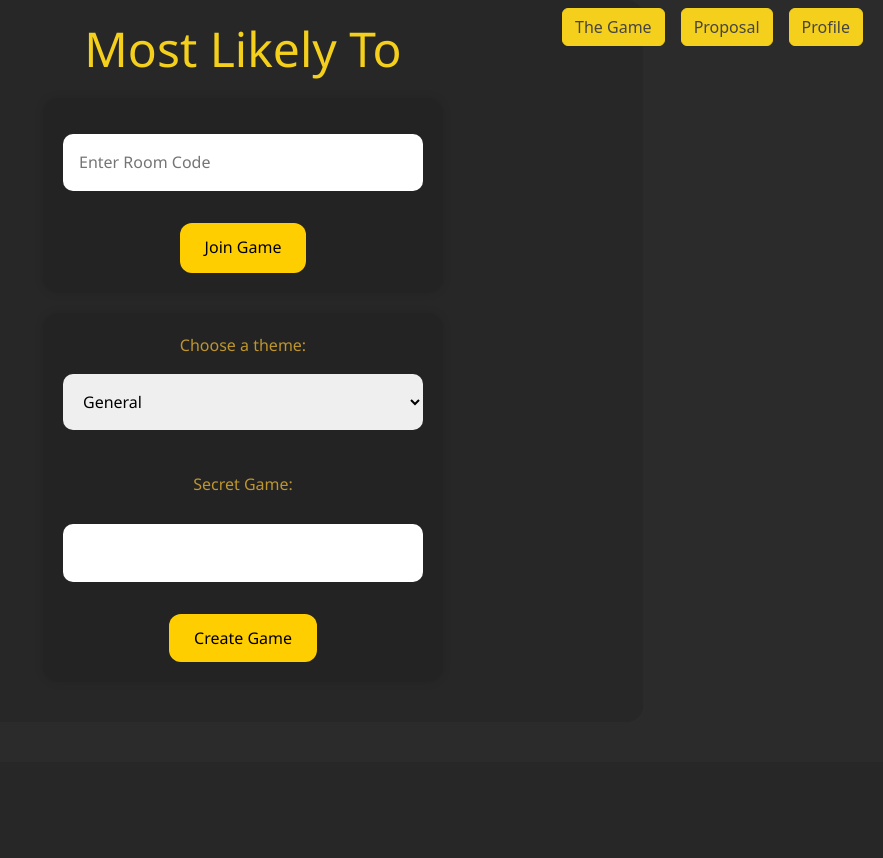
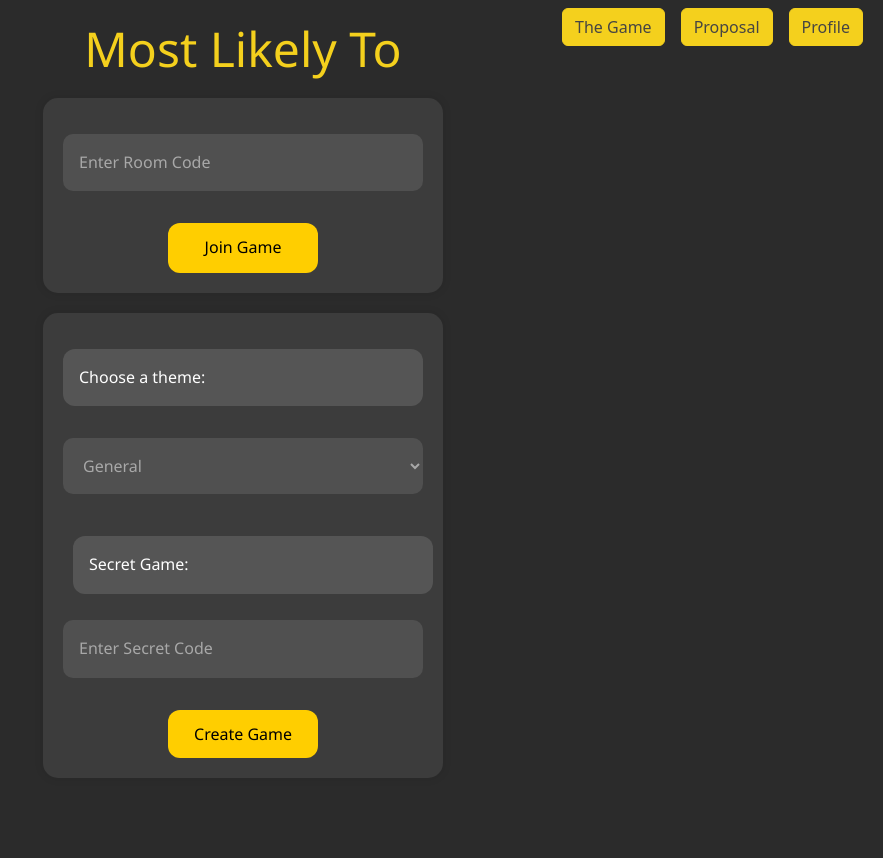
Before and after one commit to wcollins413/Project3, a PHP site: page /game-landing.php in a window 1280 px wide. Shown: the part 40-898 px from the top of the page, without its empty margins (397-1280 px from the left). Before the commit the page ends 702 px from the top, so only its background shows below. Run offline with PHP 8.4, Linux system fonts and the light colour scheme.

Commit message:
More consistent styling
More consistent styling.
And fixed a few bugs I had with changing the file structure.

```diff
--- a/game-landing.php
+++ b/game-landing.php
@@ -31,8 +31,7 @@
 			</div>
 		</div>
 	</nav>
-	<main>
-		<div class = "game-container">
+	<main class = "game-container">
 		<div class = "container">
 			<h1>Most Likely To</h1>
 			<form action = "actions/join.php" method = "GET">
@@ -48,11 +47,10 @@
 				</select>
 				<div>
 					<label for = "mode_code" style = "margin: 10px;"> Secret Game:</label>
-						<input type = "text" name = "mode_code"/>
+					<input type = "text" placeholder = "Enter Secret Code" name = "mode_code"/>
 				</div>
 				<button class = "btn btn-primary" type = "submit">Create Game</button>
 			</form>
-			</div>
 		</div>
 	</main>
 
--- a/game.php
+++ b/game.php
@@ -52,6 +52,7 @@ $players = $data['players'];
 <head>
 	<meta name = "viewport" content = "width=device-width, initial-scale=1.0">
 	<link rel = "stylesheet" href = "style.css">
+	<link rel = "stylesheet" href = "u_style.css">
 	<title>Most Likely To - Question</title>
 </head>
 <body>
--- a/index.php
+++ b/index.php
@@ -20,9 +20,9 @@ session_start();
 
 		<div id = "game-nav" class = "container-fluid">
 			<div class = "d-flex justify-content-end py-2">
-				<a class = "btn btn-primary mx-3" href = "./game-landing.php">The Game</a>
-				<a class = "btn btn-primary mx-3" href = "#">Proposal</a>
-				<a class = "btn btn-primary mx-3" href = "/settings.html">Profile</a>
+				<a class = "btn btn-primary mx-2" href = "./game-landing.php">The Game</a>
+				<a class = "btn btn-primary mx-2" href = "#">Proposal</a>
+				<a class = "btn btn-primary mx-2" href = "/settings.html">Profile</a>
 			</div>
 		</div>
 	</nav>
--- /dev/null
+++ b/rooms/065040.json
@@ -0,0 +1 @@
+{"players":["Tyler","Ty"],"question_index":0,"votes":{"Tyler":1},"voted":["Ty"],"created_at":1744400641,"game_started":true,"round_started":true,"questions":["Most likely to survive a zombie apocalypse?","Most likely to become president?","Most likely to become a millionaire?","Most likely to eat something off the floor?"],"mode":"general","host":"Tyler"}
--- /dev/null
+++ b/rooms/0c3866.json
@@ -0,0 +1 @@
+{"players":["Tyler"],"question_index":0,"votes":[],"voted":[],"created_at":1744400271,"game_started":true,"round_started":true,"questions":["Most likely to survive a zombie apocalypse?","Most likely to become president?","Most likely to become a millionaire?","Most likely to eat something off the floor?"],"mode":"general","host":"Tyler"}
--- /dev/null
+++ b/rooms/2b64ba.json
@@ -0,0 +1 @@
+{"players":[],"question_index":2,"votes":[],"voted":[],"created_at":1744400897,"game_started":true,"round_started":false,"questions":["Most likely to become president?","Most likely to eat something off the floor?","Most likely to survive a zombie apocalypse?","Most likely to become a millionaire?"],"mode":"general","host":"Test","results_ready":true}
--- /dev/null
+++ b/rooms/2e4dbf.json
@@ -0,0 +1 @@
+{"players":[],"question_index":0,"votes":[],"voted":[],"created_at":1744360512,"game_started":false,"round_started":false,"questions":["Most likely to say 'let\u2019s circle back' and never do it?","Most likely to volunteer and regret it instantly?","Most likely to show up late with coffee?","Most likely to send a meme to the boss?"],"mode":"office"}
--- /dev/null
+++ b/rooms/65f7c8.json
@@ -0,0 +1 @@
+{"players":["Test"],"question_index":0,"votes":[],"voted":[],"created_at":1744398697,"game_started":false,"round_started":false,"questions":["Most likely to send a meme to the boss?","Most likely to say 'let\u2019s circle back' and never do it?","Most likely to show up late with coffee?","Most likely to volunteer and regret it instantly?"],"mode":"office","host":"Test"}
--- /dev/null
+++ b/rooms/a5c088.json
@@ -0,0 +1 @@
+{"players":["Test"],"question_index":3,"votes":{"Test":1},"voted":["Test"],"created_at":1744401022,"game_started":true,"round_started":false,"questions":["Most likely to become a millionaire?","Most likely to eat something off the floor?","Most likely to become president?","Most likely to survive a zombie apocalypse?"],"mode":"general","host":"Test","results_ready":true}
--- /dev/null
+++ b/rooms/c87875.json
@@ -0,0 +1 @@
+{"players":[],"question_index":0,"votes":[],"voted":[],"created_at":1744400189,"game_started":true,"round_started":false,"questions":["Most likely to skip class and still pass?","Most likely to live on ramen for a week?","Most likely to pull an all-nighter before an exam?","Most likely to join five clubs and attend none?"],"mode":"college","host":"twfsdf","results_ready":true}
--- /dev/null
+++ b/rooms/fa0758.json
@@ -0,0 +1 @@
+{"players":["Tyler"],"question_index":0,"votes":[],"voted":[],"created_at":1744399740,"game_started":false,"round_started":false,"questions":["Most likely to volunteer and regret it instantly?","Most likely to show up late with coffee?","Most likely to say 'let\u2019s circle back' and never do it?","Most likely to send a meme to the boss?"],"mode":"office","host":"Tyler"}
--- a/style.css
+++ b/style.css
@@ -33,14 +33,24 @@ body
 	margin-bottom: 20px;
 }
 
+.game-container h2 strong
+{
+	color: var(--primary);
+}
+
 .game-container form
 {
-	background-color: rgba(0, 0, 0, 0.1);
+	background-color: #3c3c3c;
 	border-radius: 15px;
 	box-shadow: 0 0 10px rgba(0, 0, 0, 0.1);
 	margin: 20px auto;
 	max-width: 400px;
 	padding: 20px;
+}
+
+main.game-container /* Bypass Boostrap styling... Ensures we have control.*/
+{
+	background-color: unset;
 }
 
 body.dark-mode .game-container form
@@ -72,9 +82,39 @@ body.dark-mode .game-container form
 	transition: background 0.3s ease;
 }
 
+.game-container form button
+{
+	margin: auto 3rem;
+	min-width: 150px;
+}
+
 .game-container button:hover
 {
 	background: #ffd633;
+	color: #000000;
+}
+
+.game-container form label
+{
+	align-items: center;
+	background: #555555;
+	border-radius: 12px;
+	color: #ffffff;
+	cursor: pointer;
+	display: flex;
+	font-size: 1.05em;
+	justify-content: flex-start;
+	margin: 1rem auto;
+	max-width: 400px;
+	padding: 1rem;
+	transition: transform 0.2s ease, background 0.3s ease;
+	width: 100%;
+}
+
+.game-container label:hover
+{
+	margin-right: 12px;
+	transform: scale(1.1);
 }
 
 .game-container ul
@@ -90,18 +130,37 @@ body.dark-mode .game-container form
 	border-radius: 10px;
 	color: #ffffff;
 	margin: 5px auto;
+	min-width: 300px;
 	padding: 10px;
 	width: 80%;
 }
 
+.game-container input, .game-container select
+{
+	background-color: rgba(255, 255, 255, 0.1);
+	color: rgba(255, 255, 255, 0.5);
+}
+
+.game-container select option
+{
+	background-color: #3c3c3c;
+	color: rgba(255, 255, 255, 0.8);
+}
+
+.game-container input::placeholder
+{
+	color: rgba(255, 255, 255, 0.5);
+}
+
 .game-container form label
 {
-	color: var(--secondary);
+	color: var(--white);
 	font-size: 1rem;
 }
 
 .game-container a
 {
+	color: var(--primary);
 	font-weight: bold;
 	text-decoration: none;
 }
```
Also changed, not shown: actions/join.php (+4 -3 lines), lobby.php (+7 -8 lines), style_game.css (+6 -2 lines). Lines whose indentation alone changed are shown as unchanged.
